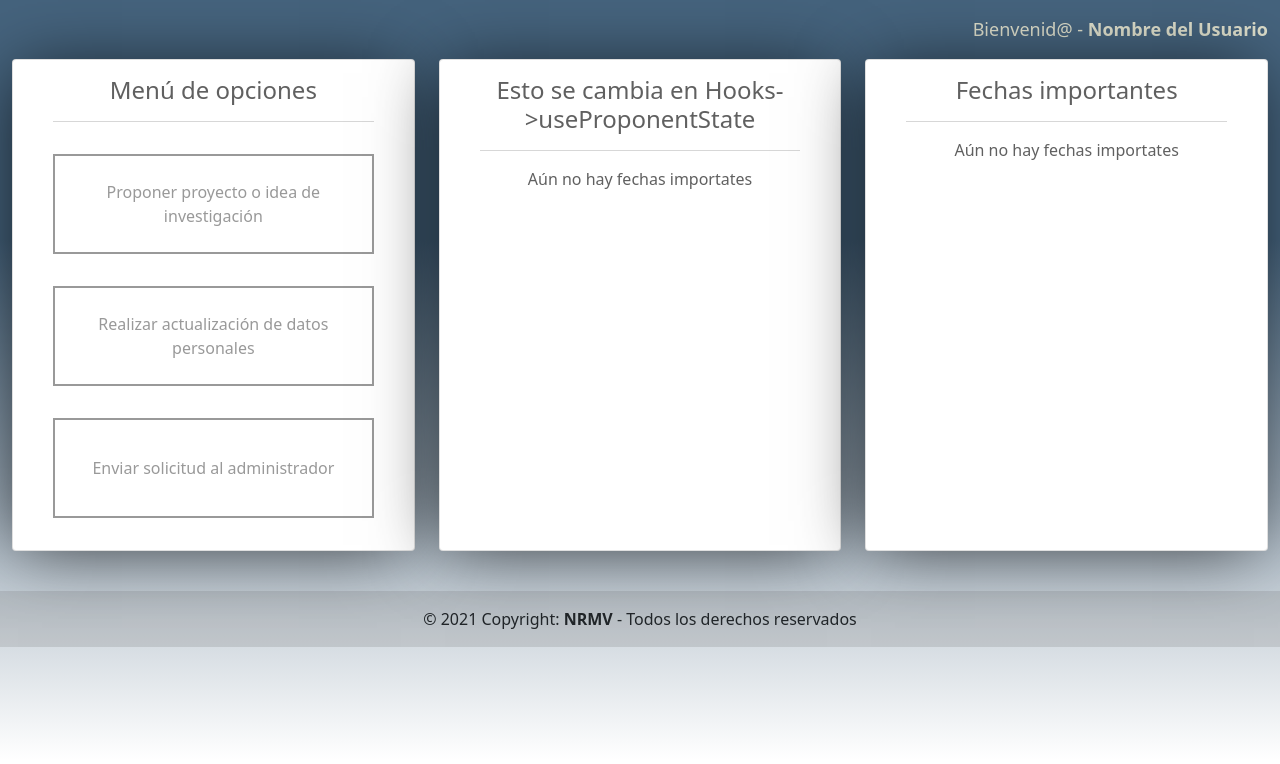
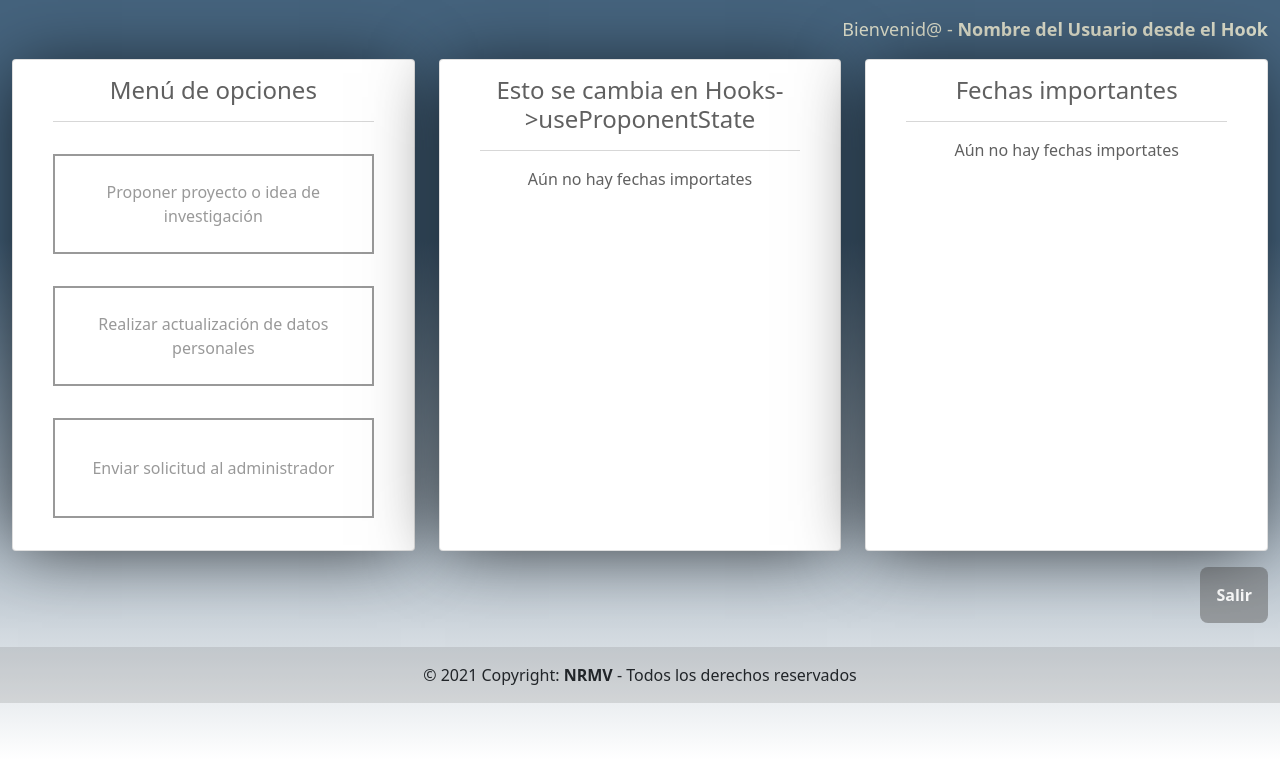
Before and after one commit to RicardoMCode/proidea-u, a React app: page /proponent-home in a window 1280 px wide. Shown: the top 764 px of the page. Built offline with nearby package versions, Linux system fonts and the light colour scheme.

Commit message:
Creación botón exit, ajuste current user, formulario de solicitud al admin y actualización de datos personales

```diff
--- /dev/null
+++ b/src/components/CurrentUser.jsx
@@ -0,0 +1,14 @@
+import React, { useContext } from "react";
+import ProponentContext from "../context/ProponentContext";
+//CSS
+import '@styles/home.css';
+
+const CurrentUser = () => {
+    const { state } = useContext(ProponentContext);
+    return (
+            <label className="home_name"> Bienvenid@ - <span className="home_name_bold"> {state.userName} </span> </label>
+
+    );
+};
+
+export default CurrentUser;
--- /dev/null
+++ b/src/components/ExitButton.jsx
@@ -0,0 +1,19 @@
+import React from "react";
+
+const ExitButton = () => {
+  return (
+    <div className="home_exit">
+      <button
+        type="button"
+        className="home_exit_button"
+      >
+          <span>
+              Salir
+          </span>
+
+      </button>
+    </div>
+  );
+};
+
+export default ExitButton;
--- a/src/components/RegisterIdeaForm.jsx
+++ b/src/components/RegisterIdeaForm.jsx
@@ -103,7 +103,7 @@ const RegisterIdeaForm = () => {
             <textarea
               className="form-control"
               id="descriptionIdeaTextarea"
-              rows="5"
+              rows="3"
             ></textarea>
           </div>
 
@@ -114,7 +114,7 @@ const RegisterIdeaForm = () => {
             <textarea
               className="form-control"
               id="comentIdeaTextarea"
-              rows="3"
+              rows="2"
             ></textarea>
           </div>
 
--- /dev/null
+++ b/src/components/RequesToAdminForm.jsx
@@ -0,0 +1,59 @@
+import React from "react";
+//Import CSS
+import "@styles/form.css";
+
+const RequesToAdminForm = () => {
+  return (
+    <div>
+      <form id="RequestForm" className="modal-body">
+        <div className="form_lbl_input_groupe row">
+          <div className="col-sm-6">
+            <label htmlFor="typeRequestSelect">Tipo de solicitud:</label>
+          </div>
+          <div className="col-sm-6">
+            <select
+              type="text"
+              className="form-select"
+              id="typeRequestSelect"
+              name="typeRequest"
+              // onChange={(event) => {
+              //   setRole(event.currentTarget.value);
+              // }}
+              required
+            >
+              <option></option>
+              <option>Actualización de calendario</option>
+              <option>Solicitud de revisión estado</option>
+              <option>Novedad con el usuario</option>
+              <option>Problemas con la app</option>
+              <option>Otros</option>
+            </select>
+          </div>
+        </div>
+
+        <div className="form_block">
+          <div className="mb-3">
+            <label htmlFor="descriptiotRequestTextarea" className="form-label">
+              Descripción detallada de la solicitud:
+            </label>
+            <textarea
+              className="form-control"
+              id="descriptiotRequestTextarea"
+              rows="2"
+            ></textarea>
+          </div>
+
+        <p>
+          Su solicitud generará un correo electrónico al administrador con copia
+          a la dirección de correo electrónico que indicó en su registro, en
+          caso de que su dirección de correo haya cambiado lo invitamod a que
+          actualice sus datos personales.
+        </p>
+        </div>
+        <br />
+      </form>
+    </div>
+  );
+};
+
+export default RequesToAdminForm;
--- a/src/containers/MenuProponent.jsx
+++ b/src/containers/MenuProponent.jsx
@@ -1,10 +1,10 @@
 import React, { useContext } from "react";
-import ProponentContext from "../context/ProponentContext";
+// import ProponentContext from "../context/ProponentContext";
 //Import CSS
 import '@styles/menuProponent.css';
 
 const MenuProponent = () => {
-  const { addToModule, state } = useContext(ProponentContext);
+  //const { addToModule, state } = useContext(ProponentContext);
   //Forma adecuada para actualizar el hook creado
   // const handleClick = () => {
   //     addToModule(ProponentProyects, "Proyectos presentados");
@@ -25,7 +25,7 @@ const MenuProponent = () => {
         //Call to register modal container
         data-bs-target="#registerIdeaModal"
       >
-        <div className="FFFF">Proponer proyecto o idea de investigación</div>
+        Proponer proyecto o idea de investigación
       </button>
 
       <button
@@ -43,7 +43,7 @@ const MenuProponent = () => {
         className="menu_proponent_buton"
         data-bs-toggle="modal"
         //Call to register modal container
-        data-bs-target="#registerIdeaModal"
+        data-bs-target="#requestToAdminModal"
       >
         Enviar solicitud al administrador
       </button>
--- /dev/null
+++ b/src/containers/RequestToAdminModal.jsx
@@ -0,0 +1,51 @@
+import React from "react";
+//Import CSS
+import "@styles/modal.css";
+import "@styles/form.css";
+import RequesToAdminForm from "../components/RequesToAdminForm";
+import LogoForForms from "../components/LogoForForms";
+
+const RequestToAdminModal = () => {
+  return (
+    <div className="modal fade" id="requestToAdminModal">
+      <div className="modal-dialog">
+        <div className="modal-content">
+          <div className="modal-header-center">
+            <button
+              type="button"
+              className="btn-close"
+              data-bs-dismiss="modal"
+            ></button>
+            <br />
+            <h4 className="modal-title text-center">Crear solicitud</h4>
+            <br />
+          </div>
+          < RequesToAdminForm />
+          {/* Buttons            */}
+          <div className="row justify-content-around button-group">
+            <div className="col-sm-6 form_combo_btn_content">
+              <button
+                type="submit"
+                className="btn btn-primary item_combo_btn"
+                form="RequestForm"
+              >
+                Enviar
+              </button>
+              <button
+                type="button"
+                className="btn btn-secondary item_combo_btn"
+                data-bs-dismiss="modal"
+                form="RequestForm"
+              >
+                Descartar
+              </button>
+            </div>
+            <LogoForForms />
+          </div>
+        </div>
+      </div>
+    </div>
+  );
+};
+
+export default RequestToAdminModal;
--- a/src/containers/UpdateProponentData.jsx
+++ b/src/containers/UpdateProponentDataModal.jsx
@@ -2,7 +2,7 @@ import React from 'react';
 import LogoForForms from '../components/LogoForForms';
 import PersonalDataForm from '../components/PersonalDataForm';
 
-const UpdateProponentData = () => {
+const UpdateProponentDataModal = () => {
     return (
       // This modal is activated from the register botton on the login page
       <div className="modal fade" id="UpdateProponentModal">
@@ -45,4 +45,4 @@ const UpdateProponentData = () => {
     );
   };
 
-export default UpdateProponentData;
+export default UpdateProponentDataModal;
--- a/src/hooks/useProponentState.js
+++ b/src/hooks/useProponentState.js
@@ -4,6 +4,7 @@ import MenuProponent from '../containers/MenuProponent';
 const proponentState = {
     moduleType: MenuProponent ,
     moduleName: "Esto se cambia en Hooks->useProponentState" ,
+    userName: "Nombre del Usuario desde el Hook",
 }
 
 const useProponentState = () => {
--- a/src/pages/ProponentHome.jsx
+++ b/src/pages/ProponentHome.jsx
@@ -3,22 +3,24 @@ import React from 'react';
 import HomeModule from '../containers/HomeModule';
 import MenuProponent from '../containers/MenuProponent';
 import RegisterIdeaModal from '../containers/RegisterIdeaModal';
+import UpdateProponentDataModal from '../containers/UpdateProponentDataModal';
+import RequestToAdminModal from '../containers/RequestToAdminModal';
+import ExitButton from '../components/ExitButton';
 //Context
 import ProponentContext from '../context/ProponentContext';
 import useProponentState from '../hooks/useProponentState';
 //CSS
 import '@styles/home.css';
 import ImportantDates from '../containers/ImportantDates';
-import UpdateProponentData from '../containers/UpdateProponentData';
+import CurrentUser from '../components/CurrentUser';
 
 
 const ProponentHome = () => {
     const proponentState = useProponentState();
-    const user = "Nombre del Usuario";
     return (
         <ProponentContext.Provider value={proponentState}>
             <div className="home row">
-                <label className="home_name"> Bienvenid@ - <span className="home_name_bold"> {user} </span> </label>
+                <CurrentUser />
                 <div className="col-sm-4 home_module"><HomeModule title ="Menú de opciones" moduleType ={<MenuProponent />} ></HomeModule></div>
                 <div className="col-sm-4 home_module"><HomeModule title ={proponentState.state.moduleName} moduleType ={<ImportantDates />} ></HomeModule></div>
                 <div className="col-sm-4 home_module"><HomeModule title ="Fechas importantes" moduleType ={<ImportantDates />} ></HomeModule></div>
@@ -26,7 +28,9 @@ const ProponentHome = () => {
         </div>
 
         <RegisterIdeaModal />
-        <UpdateProponentData />
+        <RequestToAdminModal />
+        <UpdateProponentDataModal />
+        <ExitButton/>
         </ProponentContext.Provider>
     );
 };
--- a/src/styles/home.css
+++ b/src/styles/home.css
@@ -13,3 +13,23 @@
 .home_name_bold {
     font-weight: bold;
 }
+
+.home_exit {
+    text-align: right;
+    margin: 0 12px 0 12px;
+}
+
+.home_exit_button {
+    font-weight: bold;
+    color: #ffff;
+    padding: 1rem;
+    border: none;
+    background-color:rgba(96,96,96,0.5);
+    transition: all 0.5s;
+    border-radius: .5rem;
+}
+
+.home_exit_button:hover {
+    box-shadow: 0px 0px 16px rgba(255,0,0);
+    background-color: rgba(255,0,0);
+  }
```
